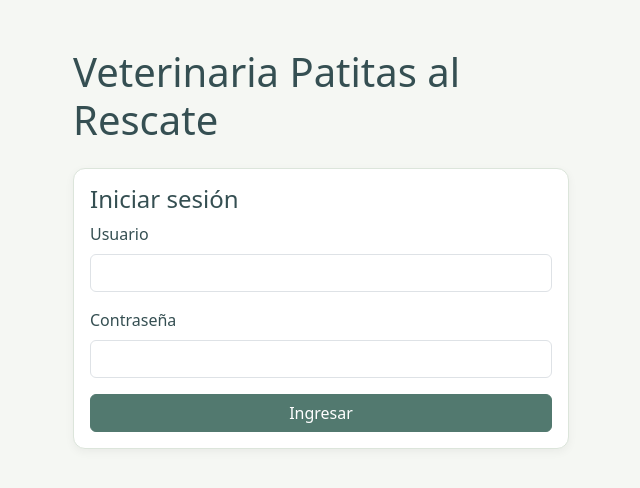
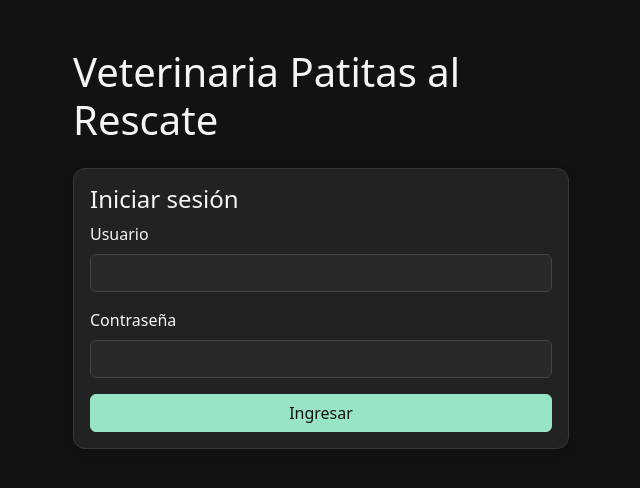
Before and after one commit to mpauvenegue-coder/Proyecto_Veterinaria_, a React app in the folder frontend/: page /login in a window 1280 px wide. Shown: the top 488 px of the page, without its empty margins (319-959 px from the left). Built offline with nearby package versions, Linux system fonts and the light colour scheme; no server answers; the HTML template or start-up script is replaced by a standard one.

Commit message:
Personalizacion de colores y estilos del frontend

```diff
--- a/frontend/src/index.css
+++ b/frontend/src/index.css
@@ -1,72 +1,90 @@
 body {
     margin: 0;
-    background: #f5f7f3;
-    color: #354f52;
+    background: #121212;
+    color: #f5f5f5;
 }
 
 .menu-principal {
-    background-color: #354f52;
+    background-color: #1c1c1c;
 }
 
 .card {
     border-radius: 12px;
-    border: 1px solid #dce5db;
-    background-color: #ffffff;
-    box-shadow: 0 3px 10px rgba(0, 0, 0, 0.05);
+    border: 1px solid #383838;
+    background-color: #222222;
+    color: #f5f5f5;
+    box-shadow: 0 3px 10px rgba(0, 0, 0, 0.15);
 }
 
 .card-title {
-    color: #354f52;
+    color: #98e5c5;
 }
 
 .btn-primary,
 .btn-outline-primary {
-    background-color: #52796f;
-    border-color: #52796f;
-    color: #ffffff;
+    background-color: #98e5c5;
+    border-color: #98e5c5;
+    color: #121212;
 }
 
 .btn-primary:hover,
 .btn-outline-primary:hover {
-    background-color: #354f52;
-    border-color: #354f52;
-    color: #ffffff;
+    background-color: #75c9a6;
+    border-color: #75c9a6;
+    color: #121212;
 }
 
 .btn-outline-light {
-    border-color: #84a98c;
-    color: #ffffff;
+    border-color: #98e5c5;
+    color: #98e5c5;
 }
 
 .btn-outline-light:hover {
-    background-color: #84a98c;
-    border-color: #84a98c;
-    color: #354f52;
+    background-color: #98e5c5;
+    border-color: #98e5c5;
+    color: #121212;
 }
 
 .btn-warning {
-    background-color: #eadcc8;
-    border-color: #eadcc8;
-    color: #354f52;
+    background-color: #98e5c5;
+    border-color: #98e5c5;
+    color: #121212;
 }
 
 .btn-warning:hover {
-    background-color: #d8c7ad;
-    border-color: #d8c7ad;
-    color: #354f52;
+    background-color: #75c9a6;
+    border-color: #75c9a6;
+    color: #121212;
+}
+
+.form-control,
+.form-select {
+    background-color: #292929;
+    border-color: #444444;
+    color: #f5f5f5;
 }
 
 .form-control:focus,
 .form-select:focus {
-    border-color: #84a98c;
-    box-shadow: 0 0 0 0.2rem rgba(132, 169, 140, 0.25);
+    background-color: #292929;
+    color: #f5f5f5;
+    border-color: #98e5c5;
+    box-shadow: 0 0 0 0.2rem rgba(152, 229, 197, 0.25);
+}
+
+.form-control::placeholder {
+    color: #aaaaaa;
 }
 
 .table {
-    --bs-table-color: #354f52;
+    --bs-table-bg: #222222;
+    --bs-table-color: #f5f5f5;
+    --bs-table-border-color: #383838;
+    --bs-table-striped-bg: #292929;
+    --bs-table-striped-color: #f5f5f5;
 }
 
 .table thead th {
-    background-color: #e6eee4;
-    color: #354f52;
+    background-color: #292929;
+    color: #98e5c5;
 }
```
